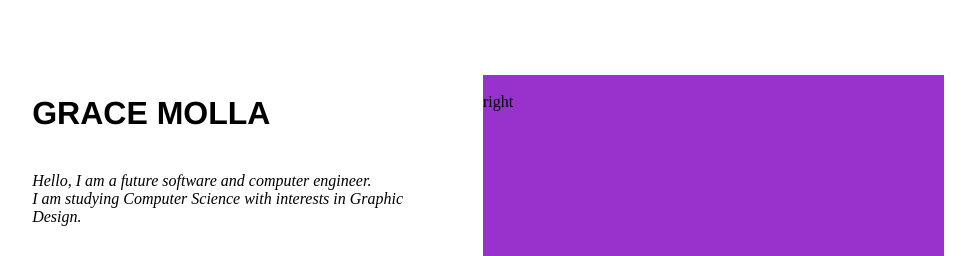
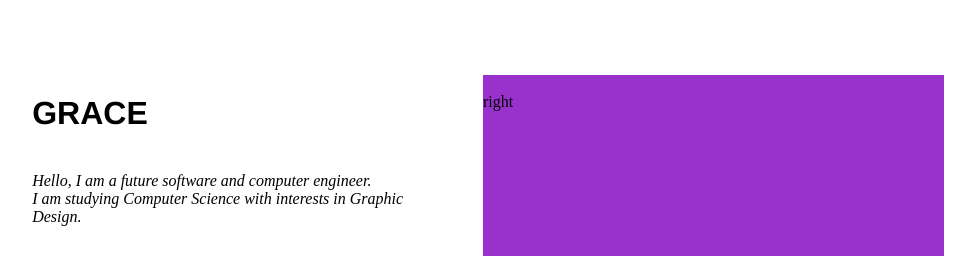
Before and after one commit to tsega-m/bootcamp-mini-project-1, a plain HTML site: page index.html in a window 1280 px wide. Shown: the top 256 px of the page, without its empty margins (162-1137 px from the left). Drawn offline with Linux system fonts and the light colour scheme.

Commit message:
changed name

```diff
--- a/index.html
+++ b/index.html
@@ -12,7 +12,7 @@
     <div class="main">
       <div class="left">
         <div id="name">
-          <h1 >GRACE MOLLA</h1>
+          <h1 >GRACE </h1>
         </div>
 
         <div id="info">
```
